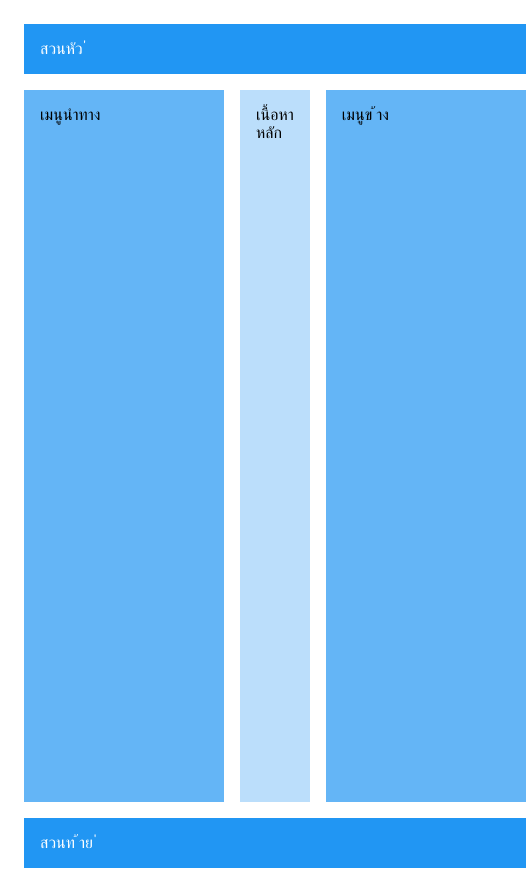
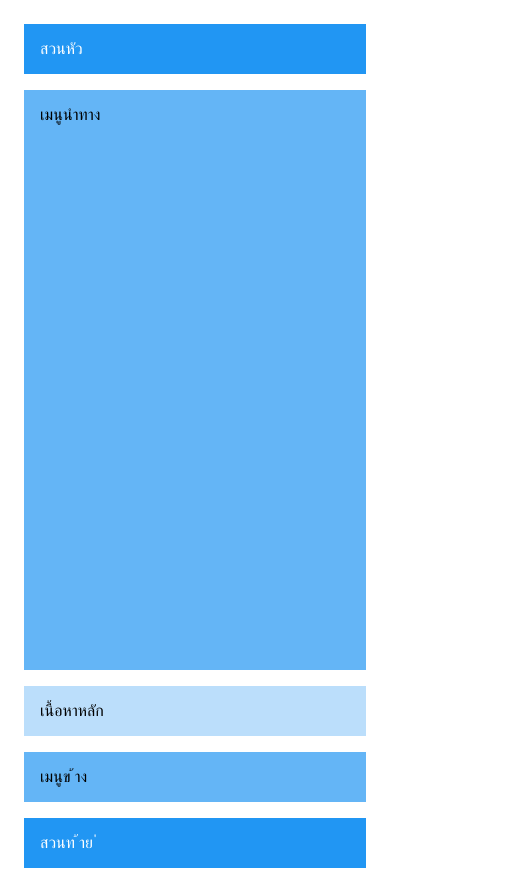
Before and after one commit to 66160130/week4-grid-lab, a plain HTML site: page index.html in a window 390 px wide. Shown: the whole page, 526 px wide, since content can reach past the window. Drawn offline with Linux system fonts and the light colour scheme.

Commit message:
เพิ่ม Media Queries สํ าหรับ Responsive Design

```diff
--- a/css/styles.css
+++ b/css/styles.css
@@ -38,3 +38,28 @@
     padding: 1rem;
     color: white;
    }
+/* สํ
+าหรับแท็บเล็ต */
+@media (max-width: 768px) {
+    .grid-container {
+    grid-template-areas:
+    "header header"
+    "nav nav"
+    "main sidebar"
+    "footer footer";
+    grid-template-columns: 1fr 200px;
+    }
+   }
+   /* สํ
+   าหรับมือถือ */
+   @media (max-width: 480px) {
+    .grid-container {
+    grid-template-areas:
+    "header"
+    "nav"
+    "main"
+    "sidebar"
+    "footer";
+    grid-template-columns: 1fr;
+    }
+   }
--- a/index.html
+++ b/index.html
@@ -9,7 +9,7 @@
 </head>
 <body>
  <div class="grid-container">
- <header class="header">สวนหัว ่ </header>
+ <header class="header">สวนหัว  </header>
  <nav class="nav">เมนูนําทาง</nav>
  <main class="main">เนื้อหาหลัก</main>
  <aside class="sidebar">เมนูข ้าง</aside>
```
